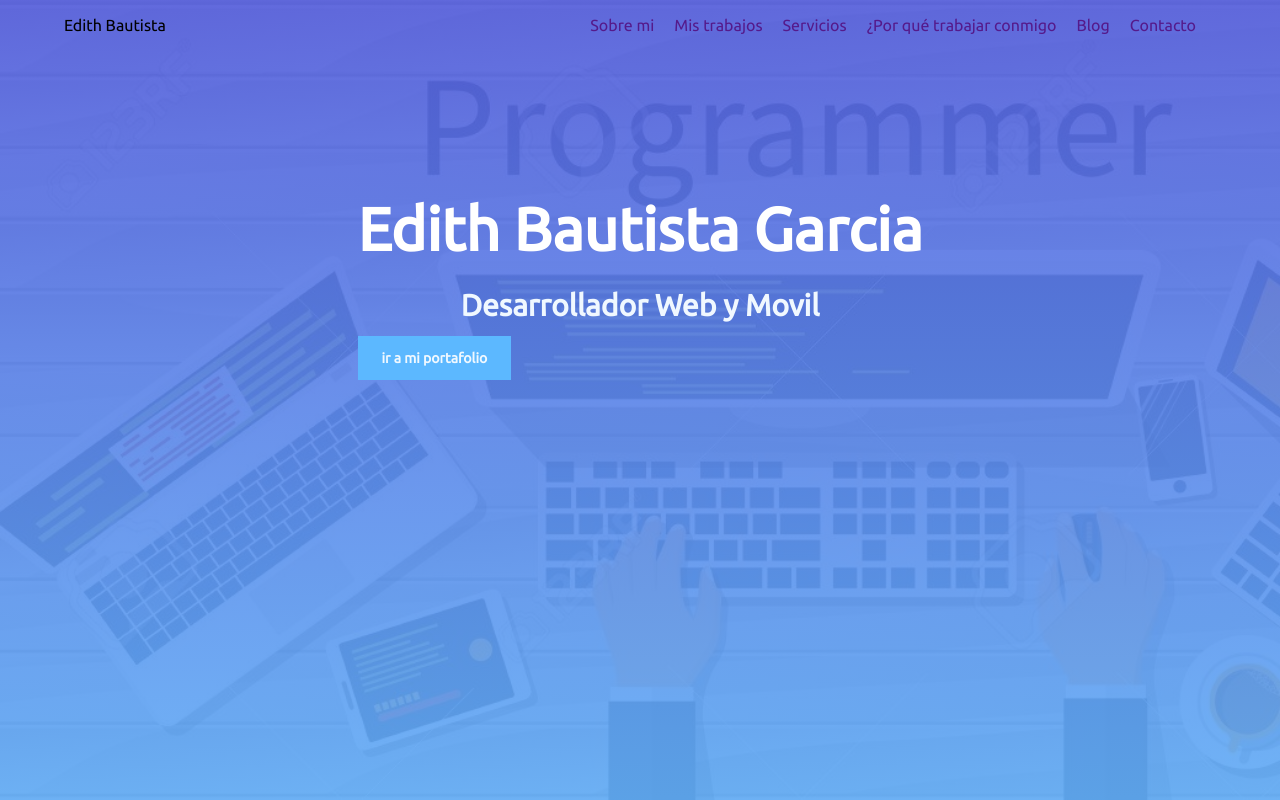
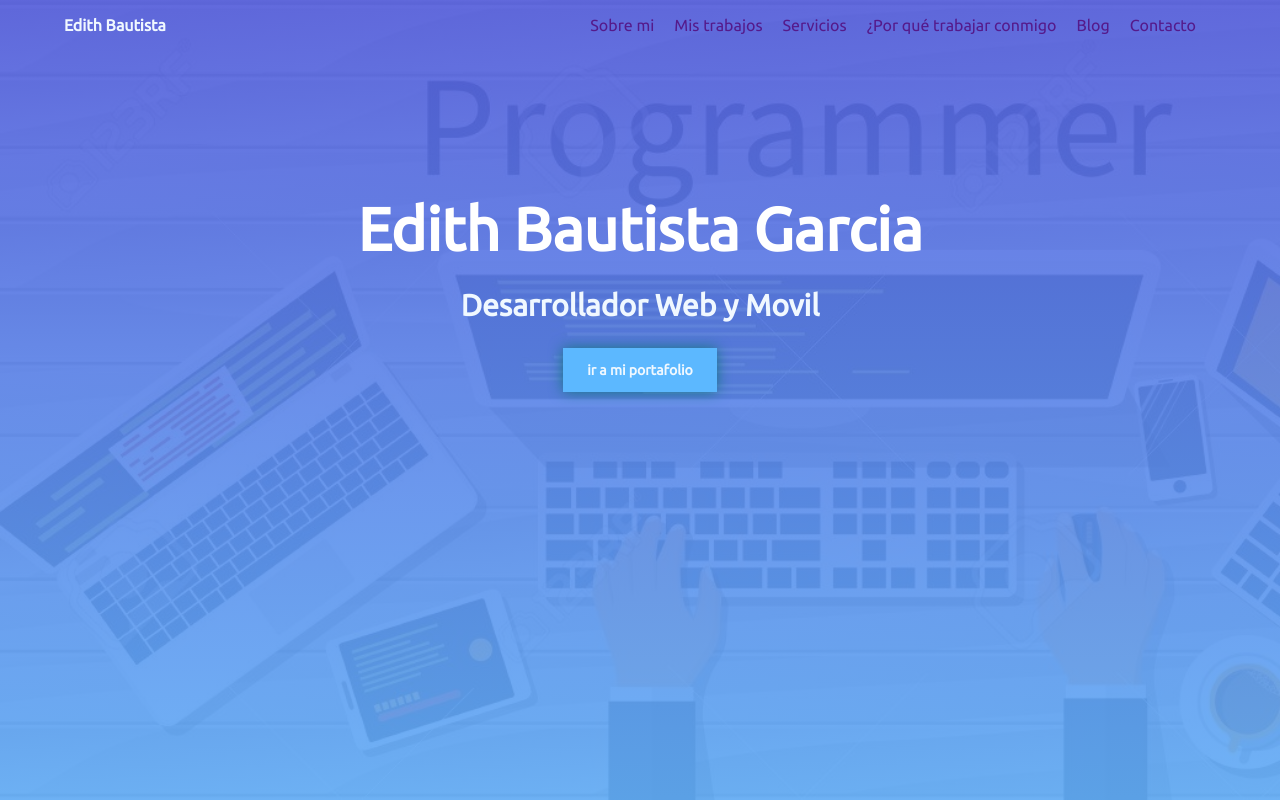
Before and after one commit to EdmaryBaga/EdithBautista, a PHP site: page / in a window 1280 px wide. Run offline with PHP 8.4, Linux system fonts and the light colour scheme.

Commit message:
Se agrego una sombra al boton y se centro, usando box-shadow, display: inline-block

```diff
--- a/estilos/style.css
+++ b/estilos/style.css
@@ -26,6 +26,8 @@ header .contenedor {
     margin: 18vh 0;
     max-width: 1589px;
     width: 100%;
+    /*Este text align center es para centrar tanto el boton como los textos que se encuentren en este div*/
+    text-align: center;
 }
 
 .contenedor-titulo a {
@@ -34,6 +36,15 @@ header .contenedor {
     font-weight: bold;
     background: #5cb8ff;
     padding: 14px 24px;
+    box-shadow: 0 0 1em rgb(19, 118, 131);
+    /*Al ser a un elemento inline, no se pueden ver siertos cambios como al aplicarle un width, por ello
+    se debe colocar la sig. linea para ver estos cambios*/
+    display: inline-block;
+}
+
+p.logo {
+    color: aliceblue;
+    font-weight: bolder;
 }
 
 header .lista-menu {
--- a/index.html
+++ b/index.html
@@ -22,7 +22,7 @@
         <!--Un div es un contenedor de informacion-->
         <div class="menu">
             <div class="contenedor">
-                <p>Edith Bautista</p>
+                <p class="logo">Edith Bautista</p>
                 <nav>
                     <!--Nav crea un menu de navegacion-->
                     <ul class="lista-menu">
```
